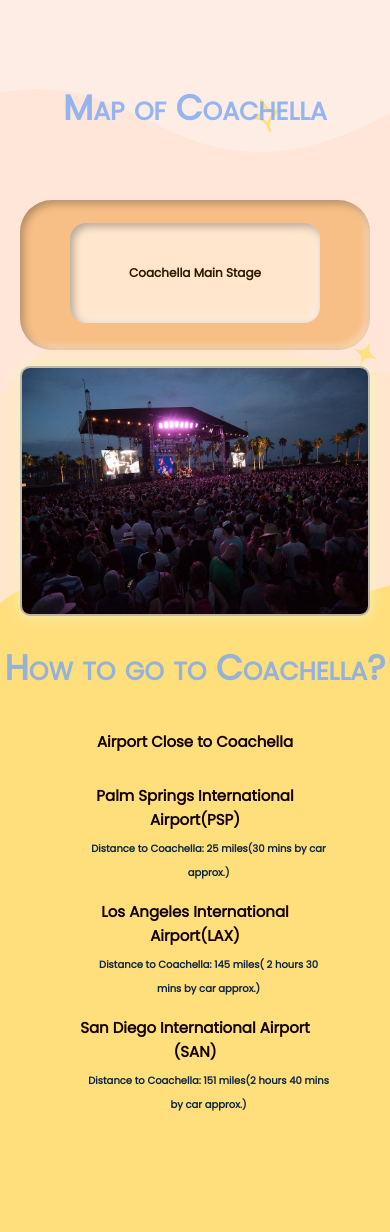
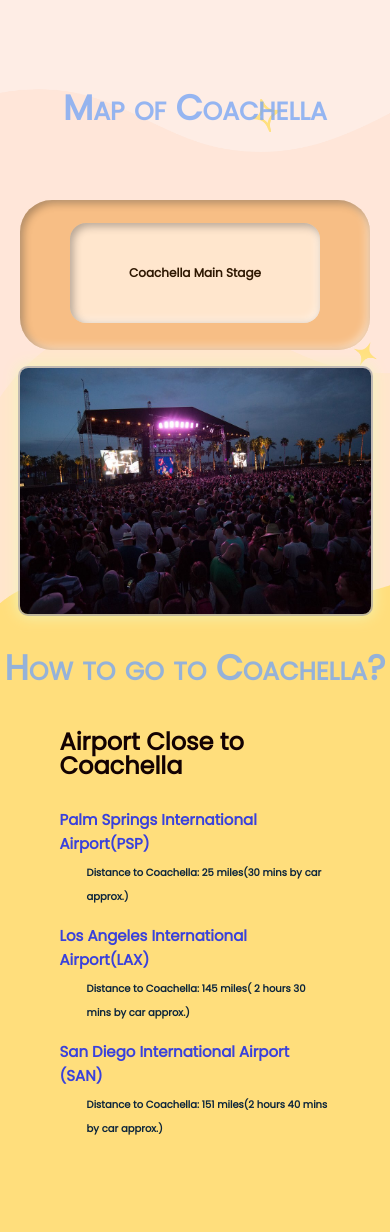
Before and after one commit to Filson-1124/Fest-Verse, a PHP site: page /indexCoach.html in a window 390 px wide, after a click on "Outdoor Theatre Stage". Shown: the part 3480-4712 px from the top of the page. Run offline with PHP 8.4, Linux system fonts and the light colour scheme; some web fonts are replaced.

Commit message:
Update style.css

```diff
--- a/style.css
+++ b/style.css
@@ -78,7 +78,7 @@ section {
 }
 
 .MobileView-Sidebar {
-  display: none;
+  display: block;
 }
 
 .tix {
@@ -725,6 +725,7 @@ dialog {
 .travelHeaders li span {
   font-size: 1.5rem;
   font-weight: bolder;
+  color: #1722e7;
 }
 .mapPlaceholder {
   width: 500px;
@@ -1374,6 +1375,7 @@ main{
     margin: 0;
     align-self: start;
     flex-direction: column;
+    align-items: center;
   }
   .map-btn {
     width: 250px;
@@ -1388,7 +1390,7 @@ main{
   .map-container {
     background-color:  rgb(247, 190, 133);
     padding: 20px;
-    margin-left: 20px;
+    margin-left: 0px;
     gap: 10px;
     display: flex;
     height: 150px;
@@ -1411,8 +1413,8 @@ main{
   #mojaveIMG,
   #saharaIMG,
   #ferrisIMG {
-    margin-left: 20px;
-    width: 350px;
+    margin-left: 0px;
+    width:22.188rem;
     height: 250px;
   }
 
@@ -1436,12 +1438,14 @@ main{
     width: 100%;
 
     ul {
+      text-align: start;
       width: 100%;
       h4 {
-        font-size: 15px;
+        font-size: 1.5rem;
       }
       li {
         span {
+          color:#3941dc;
           font-size: 15px;
         }
         p {
```
